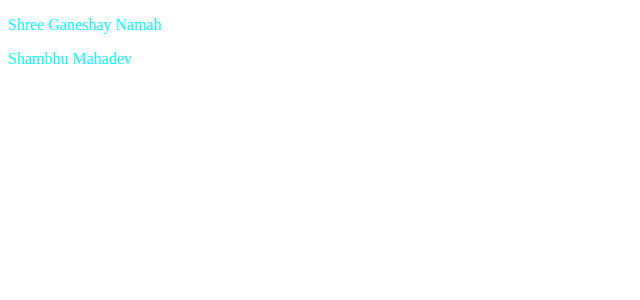
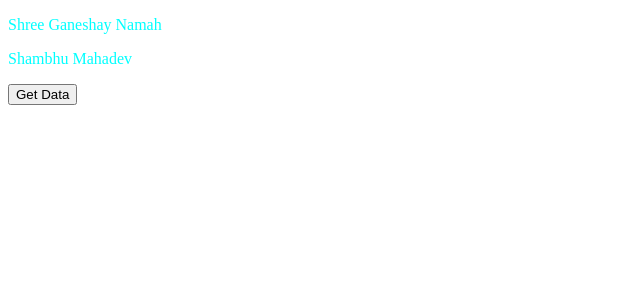
Before and after one commit to suraj28699/medPlusOnGithub, an Angular app: page / in a window 1280 px wide. Shown: the top 300 px of the page, without its empty margins (0-640 px from the left). Built offline with nearby package versions, Linux system fonts and the light colour scheme.

Commit message:
added Get Data button

```diff
--- a/src/app/app.component.html
+++ b/src/app/app.component.html
@@ -1,2 +1,3 @@
 <p>Shree Ganeshay Namah</p>
 <p>Shambhu Mahadev</p>
+<button>Get Data</button>
```
